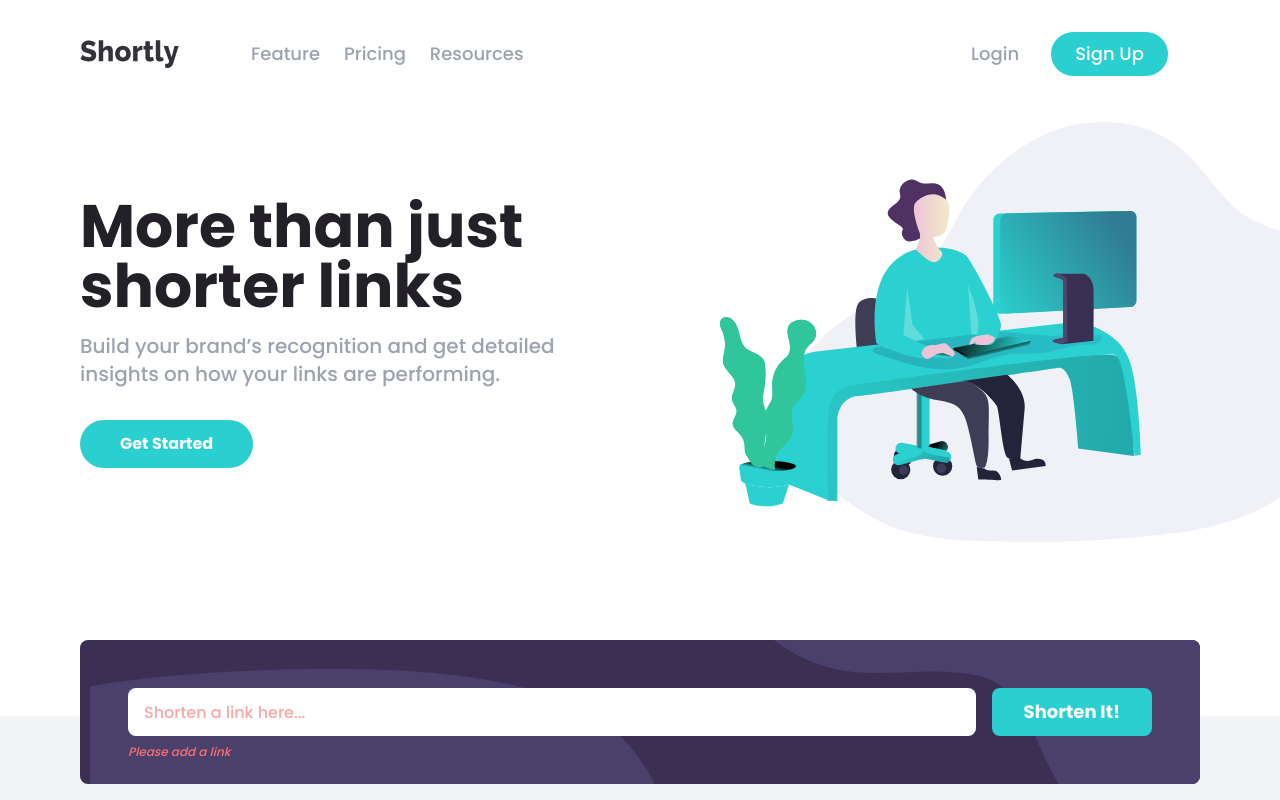
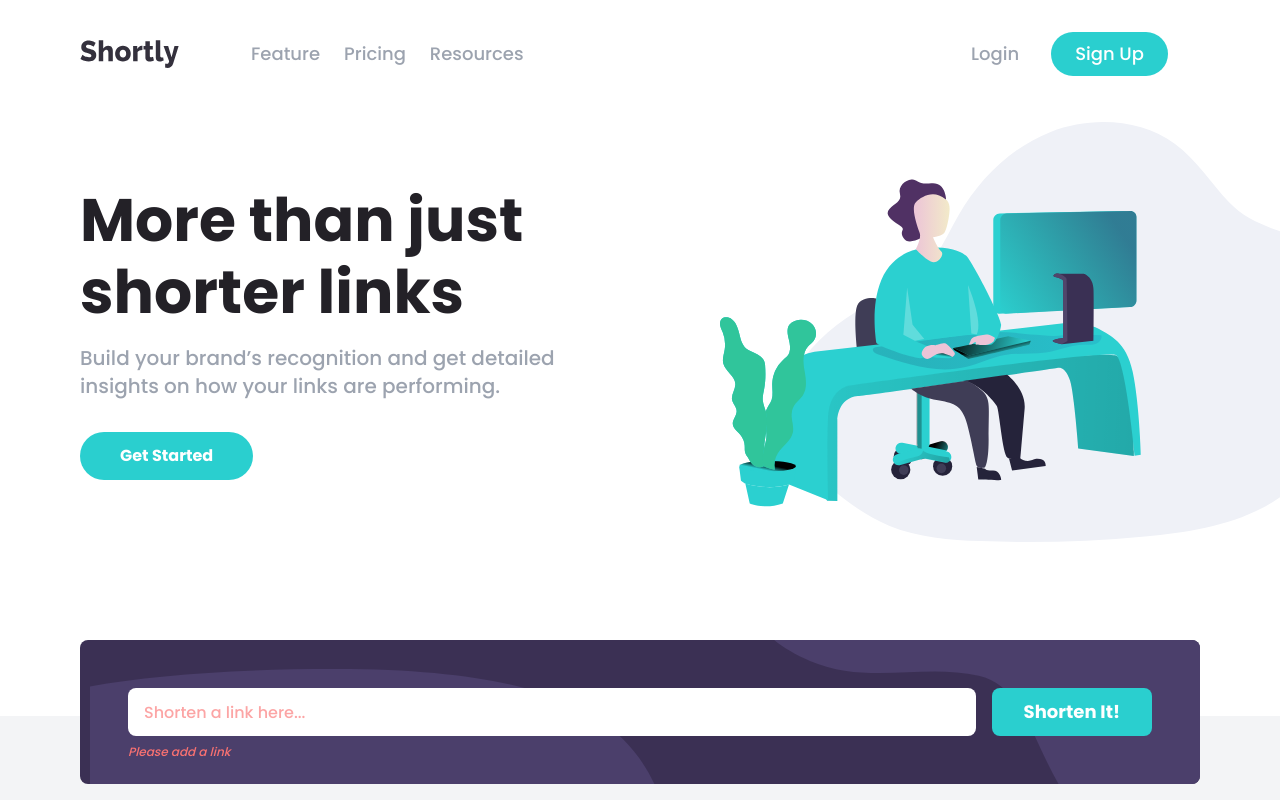
Before and after one commit to whoisseth/next-url-shorter, a Next.js app: page / in a window 1280 px wide. Shown: the top 800 px of the page. Built offline with nearby package versions, Linux system fonts and the light colour scheme.

Commit message:
add line height in hero section heading

```diff
--- a/components/Hero.tsx
+++ b/components/Hero.tsx
@@ -11,7 +11,7 @@ function Hero() {
             </div>
             {/* Description div */}
             <div className='mx-10 md:mx-0 order-2 md:order-1 flex flex-col items-center md:items-start  text-center md:text-left gap-4 md:h-[28rem] md:w-[60rem]  md:justify-center '>
-                <div className='text-4xl font-semibold text-DakrViolet md:text-6xl md:font-bold'>More than just shorter links</div>
+                <div className='text-4xl font-semibold text-DakrViolet md:text-6xl md:font-bold md:leading-[4.5rem]'>More than just shorter links</div>
                 <div className='text-gray-400   md:text-xl'> Build your brand’s recognition and get detailed insights on how your links are performing.</div>
                 <button className='hover:opacity-50 cursor md:mt-4  text-md text-center  bg-Cyan  px-10 py-3 text-white rounded-full font-semibold'>Get Started</button>
             </div>
```
